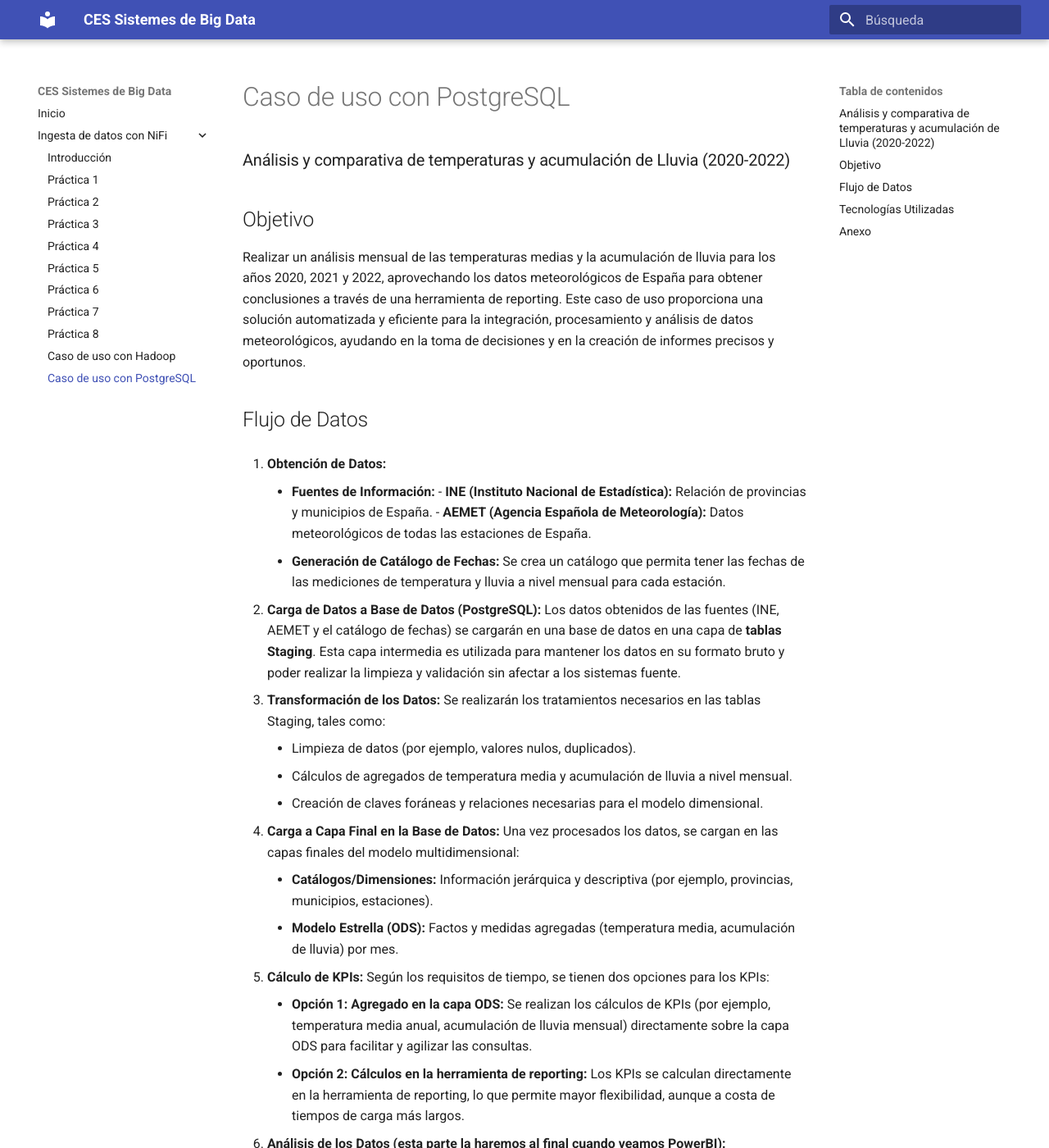
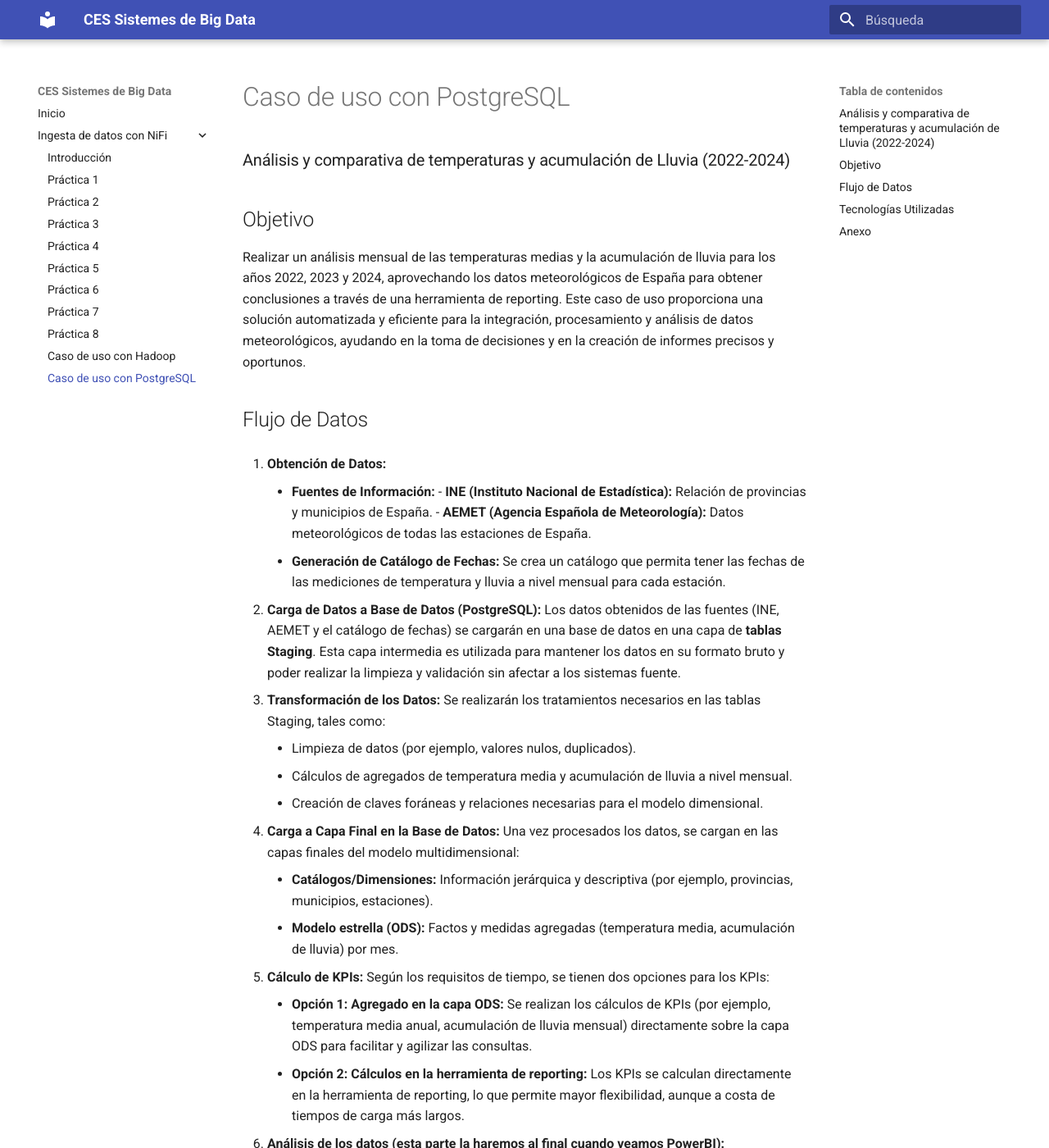
Before and after one commit to jorsodom/bigdata-sb, an MkDocs documentation site: the page built from docs/nifi/nifiCasoUsoPostgreSQL.md, in a window 1280 px wide and 1400 px high. Shown: the whole window at 82% size. Built offline with MkDocs 1.6.1 and Material for MkDocs 9.7.7, drawn with Linux system fonts in a browser that asks for light colours; some of the changed text lies outside the part shown.

Commit message:
caso uso postgres v1

```diff
--- a/docs/nifi/nifiCasoUsoPostgreSQL.md
+++ b/docs/nifi/nifiCasoUsoPostgreSQL.md
@@ -1,6 +1,6 @@
-### Análisis y comparativa de temperaturas y acumulación de Lluvia (2020-2022)
+### Análisis y comparativa de temperaturas y acumulación de Lluvia (2022-2024)
 ## Objetivo
-Realizar un análisis mensual de las temperaturas medias y la acumulación de lluvia para los años 2020, 2021 y 2022, aprovechando los datos meteorológicos de España para obtener conclusiones a través de una herramienta de reporting.
+Realizar un análisis mensual de las temperaturas medias y la acumulación de lluvia para los años 2022, 2023 y 2024, aprovechando los datos meteorológicos de España para obtener conclusiones a través de una herramienta de reporting.
 Este caso de uso proporciona una solución automatizada y eficiente para la integración, procesamiento y análisis de datos meteorológicos, ayudando en la toma de decisiones y en la creación de informes precisos y oportunos.
 
 ## Flujo de Datos
@@ -23,16 +23,16 @@ Este caso de uso proporciona una solución automatizada y eficiente para la inte
 4. **Carga a Capa Final en la Base de Datos:**
    Una vez procesados los datos, se cargan en las capas finales del modelo multidimensional:
      - **Catálogos/Dimensiones:** Información jerárquica y descriptiva (por ejemplo, provincias, municipios, estaciones).
-     - **Modelo Estrella (ODS):** Factos y medidas agregadas (temperatura media, acumulación de lluvia) por mes.
+     - **Modelo estrella (ODS):** Factos y medidas agregadas (temperatura media, acumulación de lluvia) por mes.
 
 5. **Cálculo de KPIs:**
    Según los requisitos de tiempo, se tienen dos opciones para los KPIs:
      - **Opción 1: Agregado en la capa ODS:** Se realizan los cálculos de KPIs (por ejemplo, temperatura media anual, acumulación de lluvia mensual) directamente sobre la capa ODS para facilitar y agilizar las consultas.
      - **Opción 2: Cálculos en la herramienta de reporting:** Los KPIs se calculan directamente en la herramienta de reporting, lo que permite mayor flexibilidad, aunque a costa de tiempos de carga más largos.
 
-6. **Análisis de los Datos (esta parte la haremos al final cuando veamos PowerBI):**
-   - **Herramienta de Reporting:** Utilizando una herramienta de reporting (como Power BI, Tableau, etc.), los usuarios podrán generar informes, tablas y gráficos que permitirán comparar los datos de temperatura y lluvia de los años 2020, 2021 y 2022.
-   - A través de los KPIs y visualizaciones, se podrán sacar conclusiones y hacer predicciones o recomendaciones sobre el comportamiento del clima en las diferentes provincias y municipios de España.
+6. **Análisis de los datos (esta parte la haremos al final cuando veamos PowerBI):**
+    - Herramienta de reporting: Utilizando una herramienta de reporting (como Power BI, Tableau, etc.), los usuarios podrán generar informes, tablas y gráficos que permitirán comparar los datos de temperatura y lluvia de los años 2020, 2021 y 2022.
+    - A través de los KPIs y visualizaciones, se podrán sacar conclusiones y hacer predicciones o recomendaciones sobre el comportamiento del clima en las diferentes provincias y municipios de España.
 
 ## Tecnologías Utilizadas
 - **Apache NiFi:** Orquestación de la integración de datos desde las fuentes hasta la base de datos, garantizando un flujo controlado de los datos.
```
Also changed, not shown: other parts of docs/nifi/nifiCasoUsoPostgreSQL.md (+1 -1 lines).
